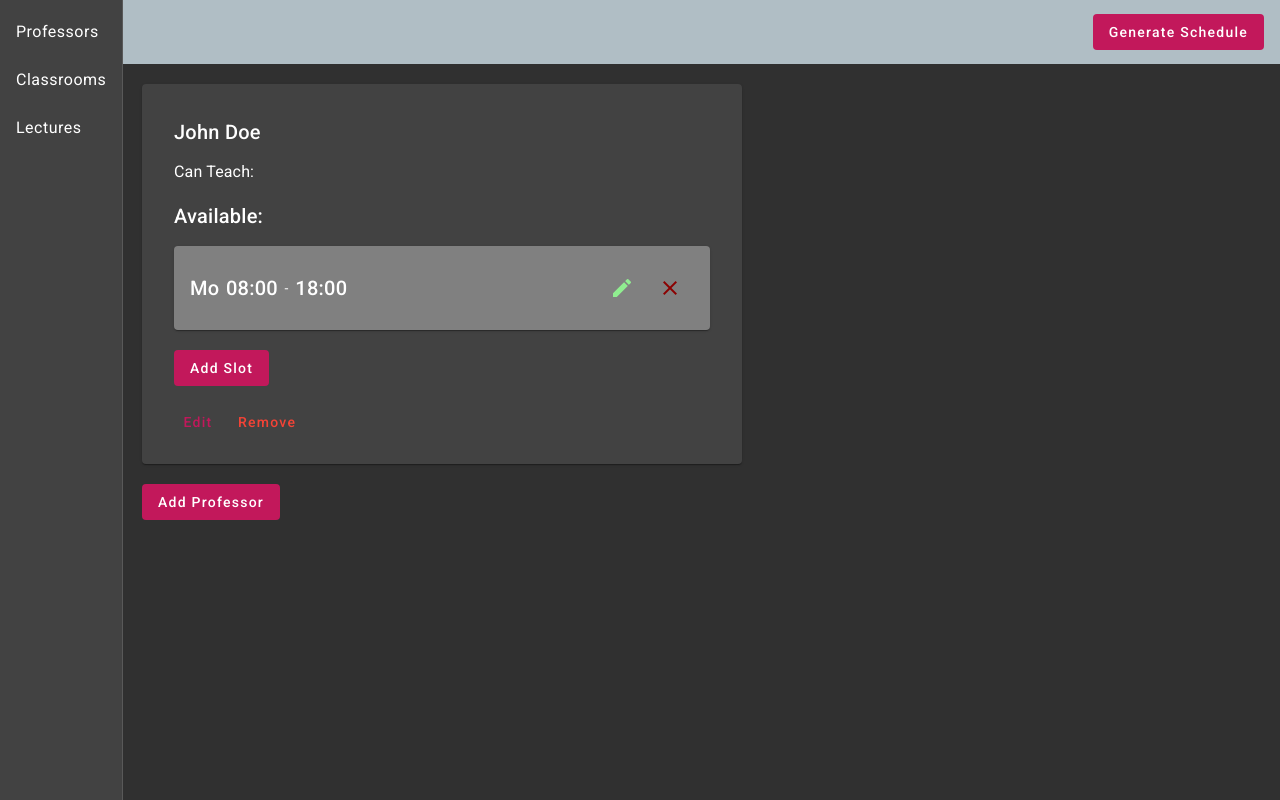
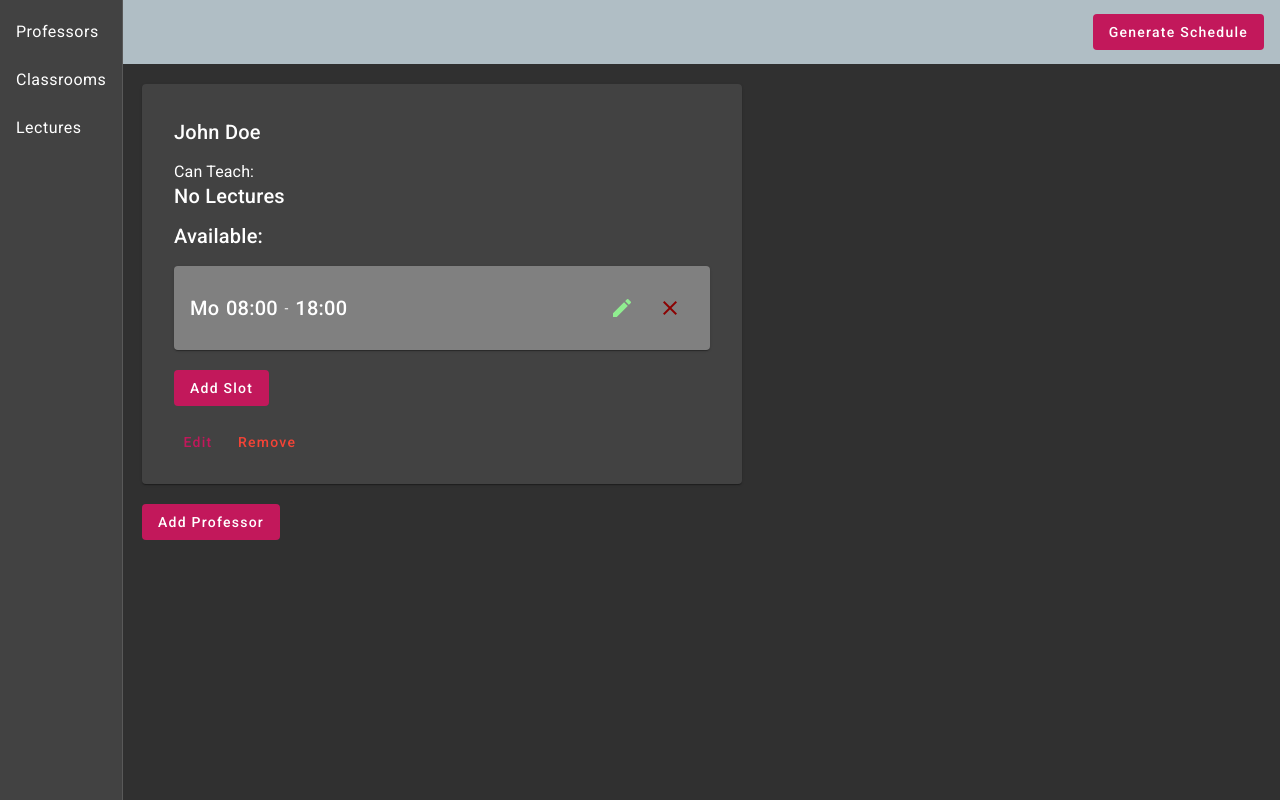
Before and after one commit to SerhiiYahdzhyiev/advanced-algorithms-assignment, an Angular app: page /professors in a window 1280 px wide. Built offline with nearby package versions, Linux system fonts and the light colour scheme; data requests are answered from the project's data file.

Commit message:
Fix can teach displaying.

```diff
--- a/src/app/components/professor/professor.component.html
+++ b/src/app/components/professor/professor.component.html
@@ -12,14 +12,14 @@
     <mat-card-content style="padding-block: 10px">
       <h3>Can Teach:</h3>
       <div style="display:flex;align-items:center;gap:10px;flex-wrap:wrap;">
-        <ng-container *ngIf="professor.canTeach.length">
+        <ng-container *ngIf="canTeach.length">
           <button *ngFor="let lecture of canTeach" (click)="removeLecture(lecture)" [disabled]="!isEditing"
             mat-flat-button color="accent">
             {{lecture.title}}<mat-icon *ngIf="isEditing">close</mat-icon></button>
           <ng-container *ngIf="isEditing">
           </ng-container>
         </ng-container>
-        <h2 *ngIf="!professor.canTeach.length">No Lectures</h2>
+        <h2 *ngIf="!canTeach.length">No Lectures</h2>
         <button *ngIf="isEditing" mat-mini-fab color="primary" [matMenuTriggerFor]="menu">
           <mat-icon>plus_one</mat-icon>
         </button>
```
